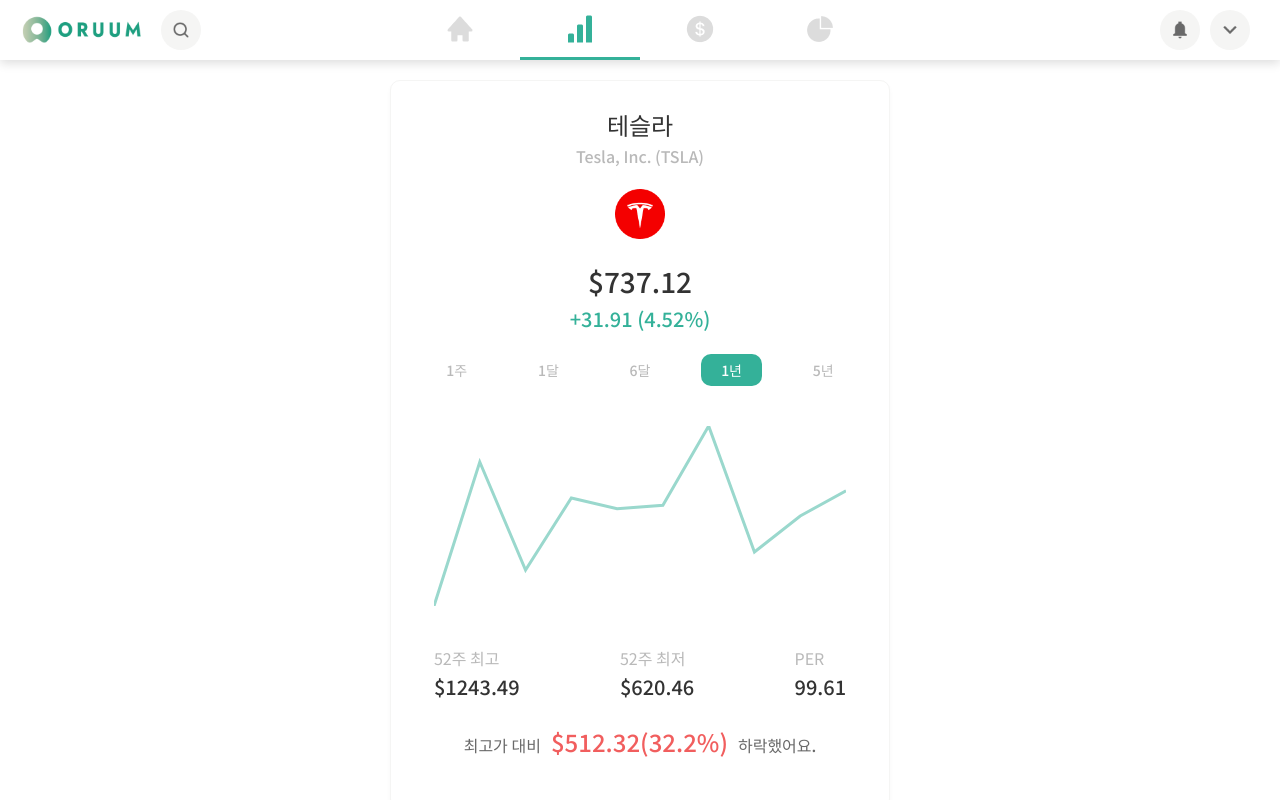
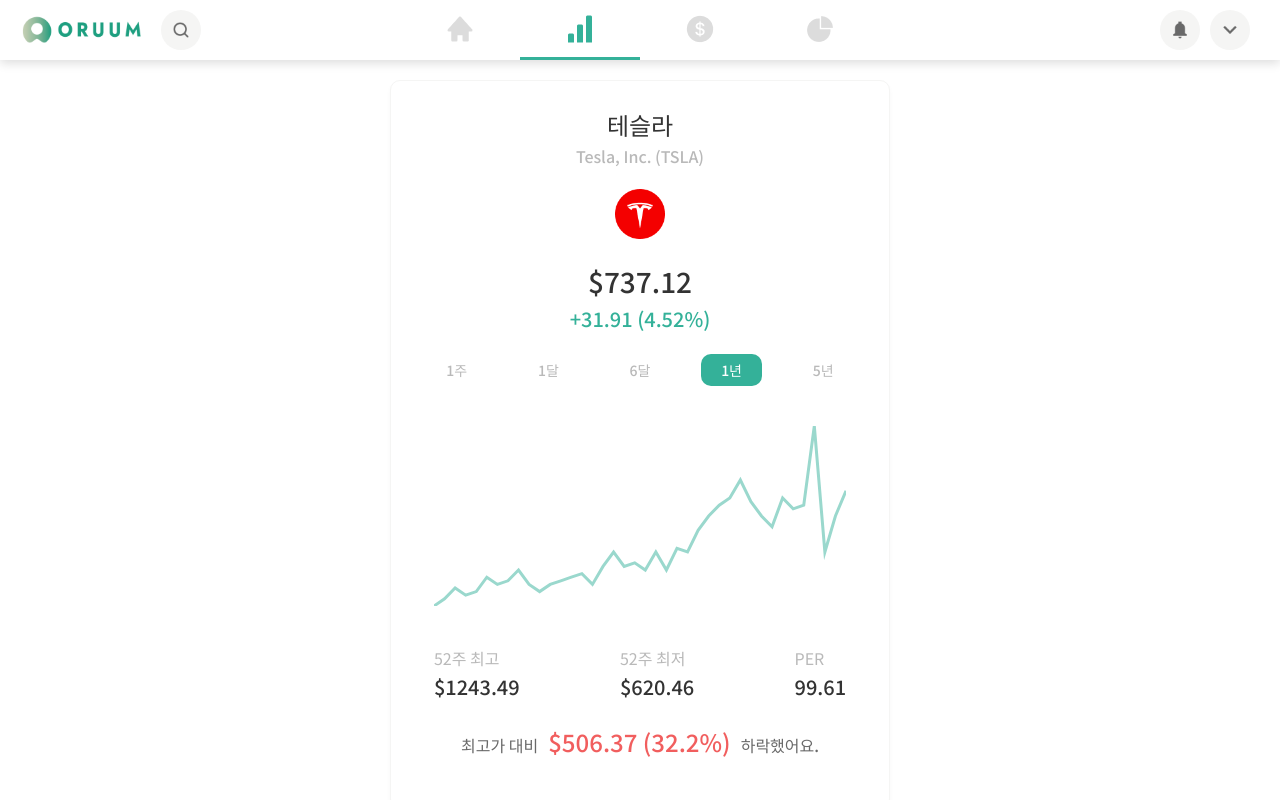
Before and after one commit to GBSIM/oruum_frontend, a React (Create React App) app: page /Stock in a window 1280 px wide. Shown: the top 800 px of the page. Built offline with nearby package versions, Linux system fonts and the light colour scheme.

Commit message:
link the reducers to the stock profile

```diff
--- a/src/_reducers/stock.js
+++ b/src/_reducers/stock.js
@@ -19,6 +19,10 @@ const initialState = {
     lastDailyChangePercentage: 4.52,
     yearlyHighestPrice: 1243.49,
     yearlyLowestPrice: 620.46,
+    closePriceArray: [100,120,150,130,140,180,160,170,200,160,140,160,170,180,190,160,210,250,210,220,200,250,200,260,250,310,350,380,400,450,390,350,320,400,370,380,600,250,350,420],
+    dateArray: ['2022-06-01','2022-06-02','2022-06-03','2022-06-04','2022-06-04','2022-06-04','2022-06-04','2022-06-04','2022-06-04','2022-06-04','2022-06-01','2022-06-02','2022-06-03','2022-06-04','2022-06-04','2022-06-04','2022-06-04','2022-06-04','2022-06-04','2022-06-04','2022-06-01','2022-06-02','2022-06-03','2022-06-04','2022-06-04','2022-06-04','2022-06-04','2022-06-04','2022-06-04','2022-06-04','2022-06-01','2022-06-02','2022-06-03','2022-06-04','2022-06-04','2022-06-04','2022-06-04','2022-06-04','2022-06-04','2022-06-04',],
+    fallingPrice: 506.37,
+    fallingPricePercentage: 40.72,
 
     plotPeriod: '1년',
 
--- a/src/components/library/ui/stock/StockProfile/StockProfile.js
+++ b/src/components/library/ui/stock/StockProfile/StockProfile.js
@@ -7,7 +7,9 @@ export default function StockProfile() {
     const {ticker,koreanName,englishName,
            currentPrice,currency,lastDailyChange,lastDailyChangePercentage,
            yearlyHighestPrice,yearlyLowestPrice,
-           per,} = useSelector(state => state.stock);
+           per,
+           dateArray,closePriceArray,
+           fallingPrice,fallingPricePercentage} = useSelector(state => state.stock);
 
     let lastDailyChangeString;
     if (lastDailyChange >= 0) {
@@ -42,8 +44,8 @@ export default function StockProfile() {
             </div>
             <div className="stock-profile-row-container">
                 <LineGraph
-                    xdata={['2022-06-01','2022-06-02','2022-06-03','2022-06-04','2022-06-04','2022-06-04','2022-06-04','2022-06-04','2022-06-04','2022-06-04',]}
-                    ydata={[100,500,200,400,370,380,600,250,350,420]}></LineGraph>
+                    xdata={dateArray}
+                    ydata={closePriceArray}></LineGraph>
             </div>
             <div className='stock-profile-spacer-level2'></div>
             <div className="stock-profile-row-container">
@@ -55,7 +57,7 @@ export default function StockProfile() {
             </div>
             <div className='stock-profile-spacer-level2'></div>
             <div className="stock-profile-row-container">
-                <StockFallingPrice fallingPrice='$512.32' fallingPercentage={32.2}></StockFallingPrice>
+                <StockFallingPrice fallingPrice={fallingPrice} currency={currency} fallingPercentage={32.2}></StockFallingPrice>
             </div>
 
             <div className='stock-profile-spacer-level3'></div>
@@ -138,7 +140,7 @@ function StockFallingPrice(props) {
             </div>
             <div style={{width:'10px'}}></div>
             <div className='stock-falling-price-text-container'>
-                <h2 className='stock-falling-price'>{props.fallingPrice}({props.fallingPercentage}%)</h2>
+                <h2 className='stock-falling-price'>{props.currency}{props.fallingPrice} ({props.fallingPercentage}%)</h2>
                 <div style={{width:'10px'}}></div>
                 <span className='stock-falling-price-text'>하락했어요.</span>
             </div>
```
